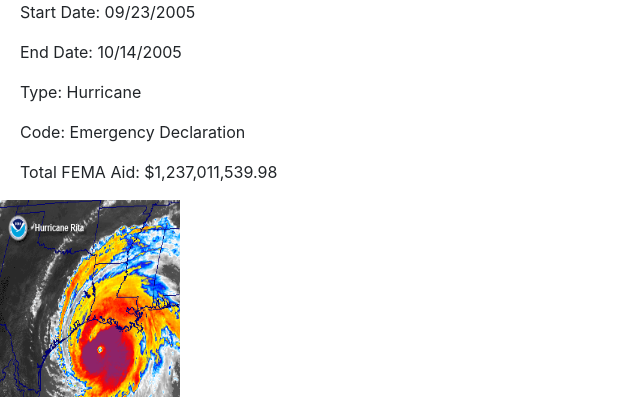
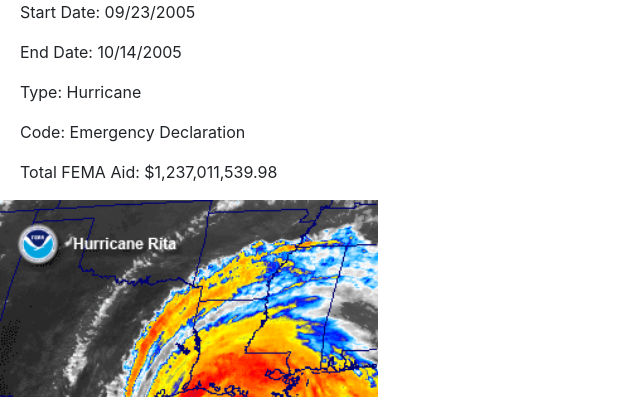
Before and after one commit to shreyanak/stormshelters, a Flask app: page /storm3 in a window 1280 px wide. Shown: the part 604-1001 px from the top of the page, without its empty margins (0-640 px from the left). Run offline with Flask 3, Linux system fonts and the light colour scheme; some libraries are stand-ins or nearby versions.

Commit message:
checking readme

```diff
--- a/templates/storm3.html
+++ b/templates/storm3.html
@@ -59,7 +59,7 @@
     <p id="code">Code: </p>
     <p id="totalAid">Aid: </p>
   </div>
-  <img class="center" src="/static/img/rita_gif.gif" style="width: 180px;" height="200px">
+  <img class="center" src="/static/img/rita_gif.gif" style="width: 560;" height="315">
 
   <div class="extraMedia" style="justify-content: center; display: flex">
     <iframe width="560" height="315" src="https://www.youtube.com/embed/51f4g9l18L4?si=PsMaYbvWkcrHvkkp" title="YouTube video player" frameborder="0" allow="accelerometer; autoplay; clipboard-write; encrypted-media; gyroscope; picture-in-picture; web-share" allowfullscreen></iframe>
```
Also changed, not shown: README.md (added).
